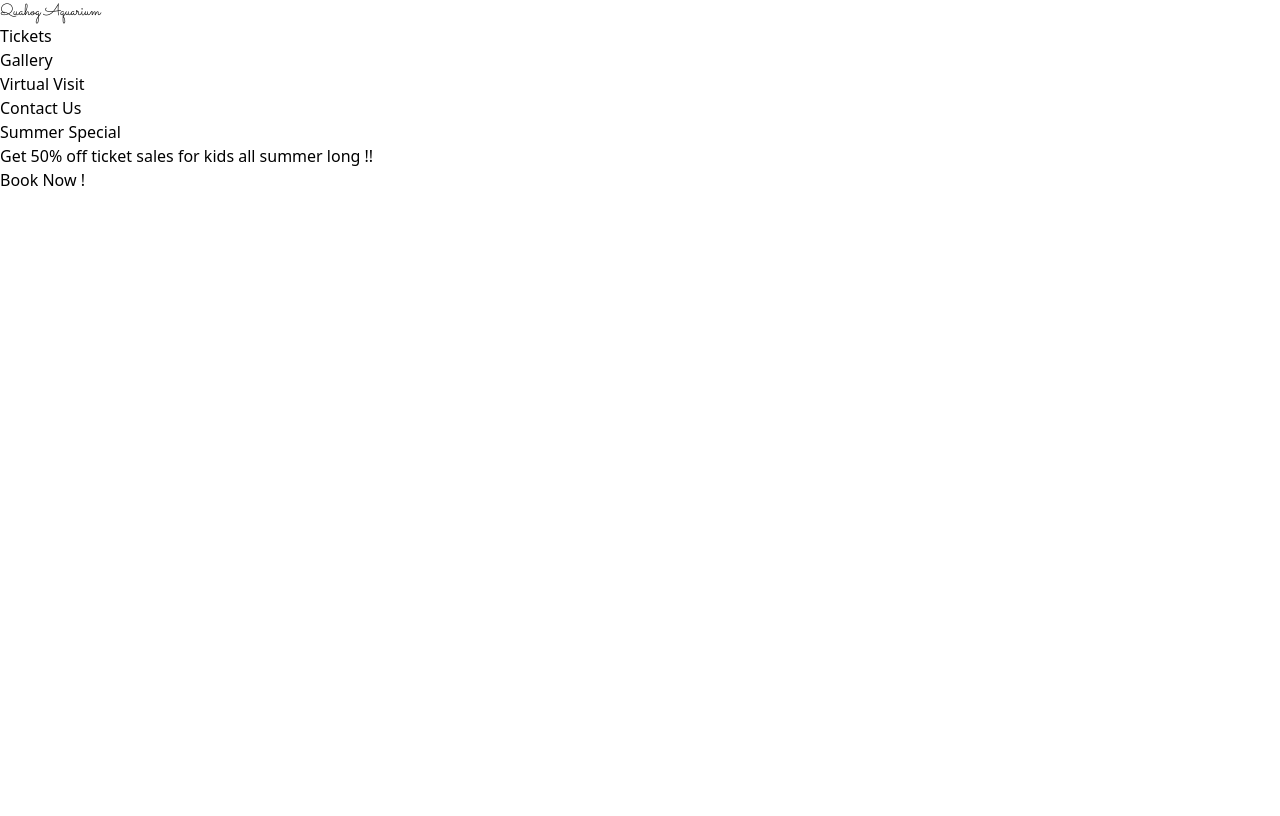
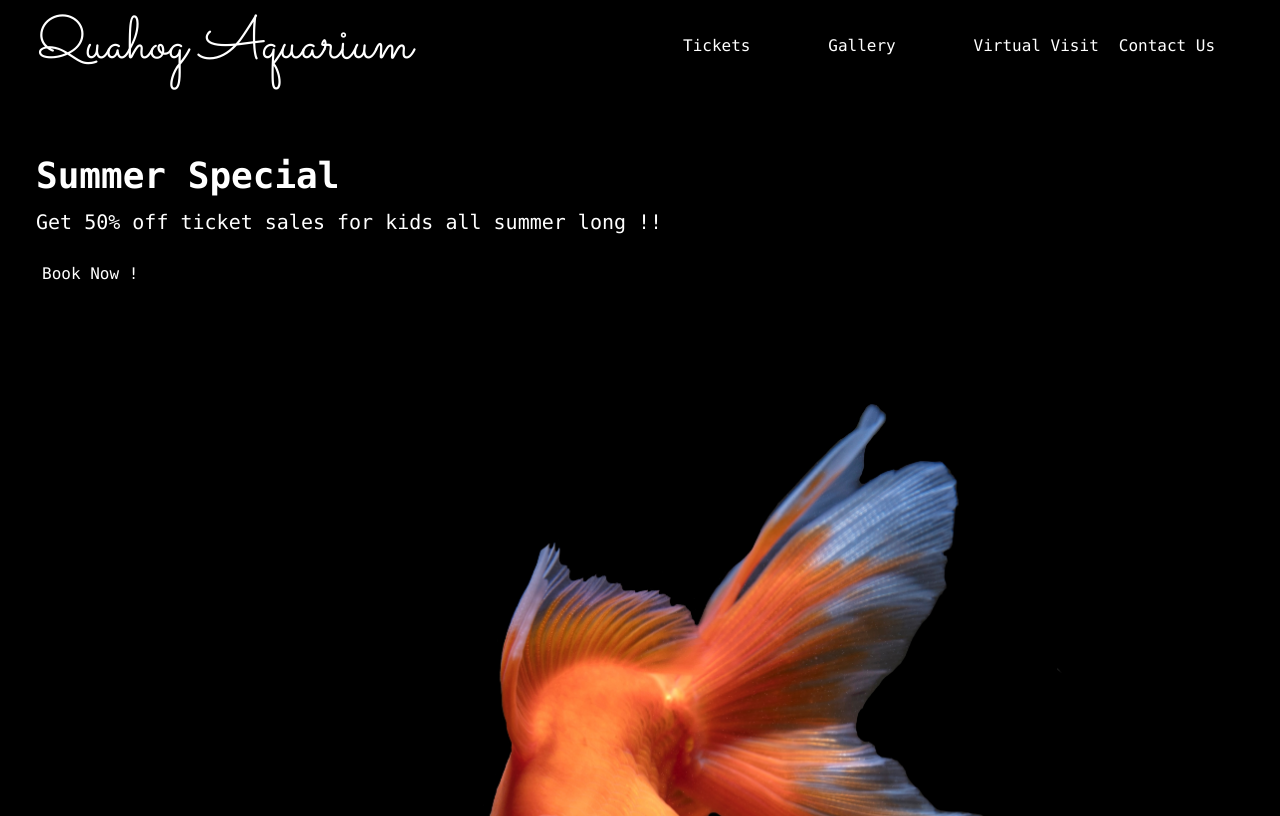
Before and after one commit to SomtooFromLaffy/aquariumLandingPage, a website: page public/index.html in a window 1280 px wide. Drawn offline with Linux system fonts and the light colour scheme; a web font is replaced by a local one.

Commit message:
Basic Styles

```diff
--- a/public/index.html
+++ b/public/index.html
@@ -5,41 +5,42 @@
   <meta name="viewport" content="width=device-width, initial-scale=1.0">
   <link href=" output.css" rel="stylesheet">
 </head>
-<body>
+<body class="font-mono text-white h-screen bg-[url('img/5.jpg')] bg-cover">
     <!-- background -->
-    <div>
+    <div class = " mx-9 mt-4 ">
         <!-- top nav -->
-        <div>
+        <div class="flex justify-between">
             <!-- logo -->
             <div>
-                <h2 class="font-logo">Quahog Aquarium</h2>
+                <h2 class="text-6xl font-logo">Quahog Aquarium</h2>
             </div>
             <!-- nav options -->
-            <nav>
-                <ul>
-                    <li>Tickets</li>
-                    <li>Gallery</li>
-                    <li>Virtual Visit</li>
-                    <li>Contact Us</li>
+            <nav class="flex items-center">
+                <ul class="grid grid-cols-4 gap-5">
+                    <li class="w-35 h-10 flex items-center">Tickets</li>
+                    <li class="w-35 h-10 flex items-center">Gallery</li>
+                    <li class="w-35 h-10 flex items-center">Virtual Visit</li>
+                    <li class="w-35 h-10 flex items-center">Contact Us</li>
                 </ul>
             </nav>
         </div>
         <!-- main options -->
-        <main>
+        <main >
             <!-- Specials -->
+            <!-- class="border-2 border-green-400 my-20" -->
             <div>
                 <!-- header -->
-                <h4>
+                <h4 class="text-4xl font-bold mt-20">
                     Summer Special
                 </h4>
                 <!-- details -->
-                <p>
+                <p class="text-xl mt-3">
                     Get 50% off ticket sales for kids all summer long !!
                 </p>
                 <!-- link to special -->
-                <a>
+                <button class = "p-1.5 mt-5 mb-20">
                     Book Now !
-                </a>
+                </button>
             </div>
 
         </main>
```
Also changed, not shown: public/img/1.jpg (added), public/img/4.jpg (added), public/img/5.jpg (added), public/output.css, 2 other files.
